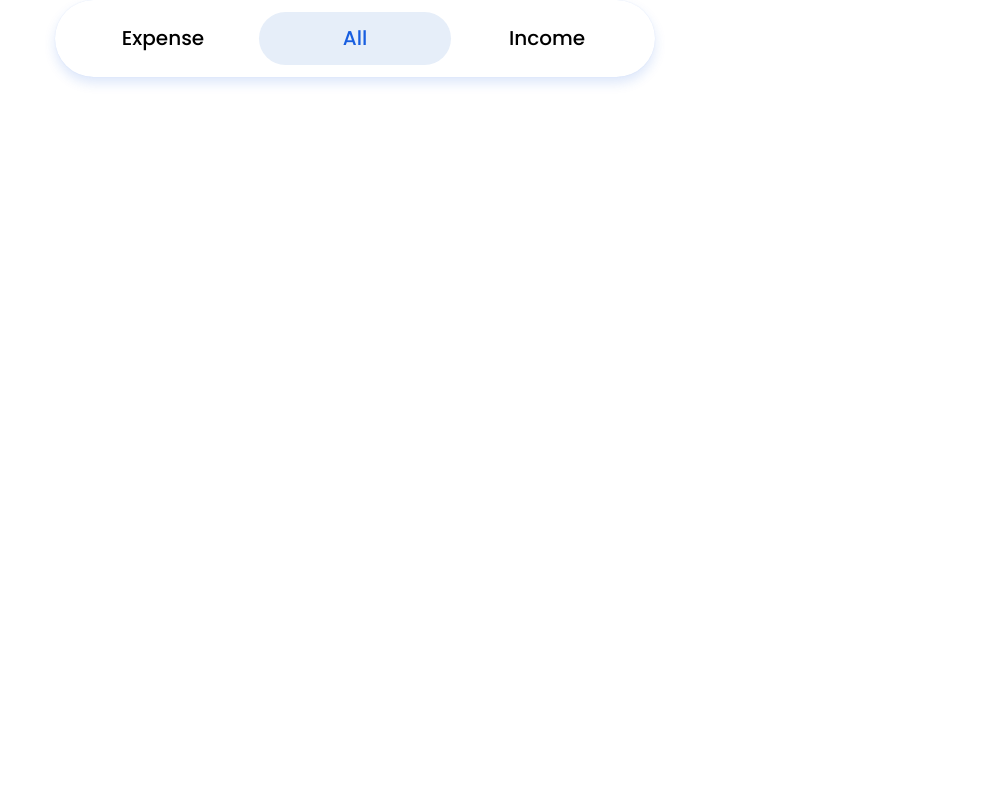
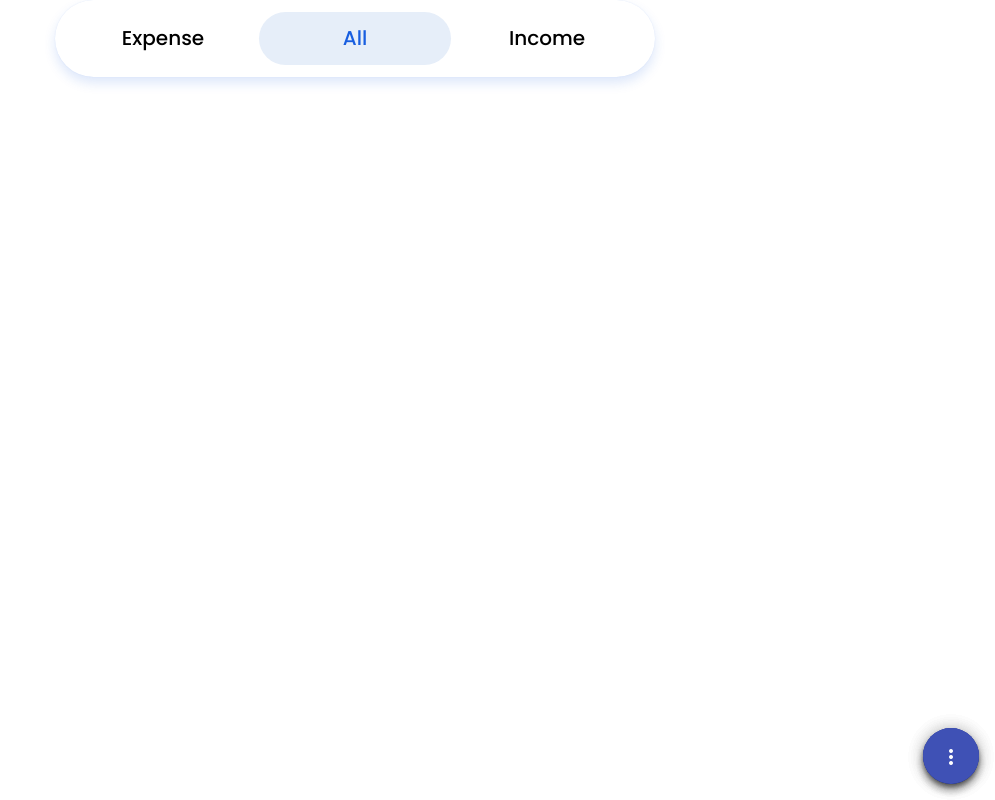
Before and after one commit to manprit-tiwari/ExpenseTracker, an Angular app: page / in a window 1280 px wide. Shown: the whole page, without its empty margins (285-1280 px from the left). Built offline with nearby package versions, Linux system fonts and the light colour scheme.

Commit message:
added add-form component

```diff
--- a/src/app/app.component.html
+++ b/src/app/app.component.html
@@ -1 +1,15 @@
 <app-tabs (tab)="tabChangeHandler($event)"></app-tabs>
+
+<div class="add-button">
+    <button type="button" class="menu-button" (click)="moreMenuOpen = !moreMenuOpen" mat-fab
+        [color]="moreMenuOpen? 'warn': 'primary'">
+        <mat-icon>{{moreMenuOpen ? 'close': 'more_vert'}}</mat-icon>
+    </button>
+    <button type="button" class="sub-button" [ngClass]="moreMenuOpen ? 'add-icon': ''" mat-fab color="primary"
+        (click)="openAddForm()">
+        <mat-icon>add</mat-icon>
+    </button>
+    <button type="button" class="sub-button" [ngClass]="moreMenuOpen ? 'profile-icon': ''" mat-fab color="primary">
+        <mat-icon>person</mat-icon>
+    </button>
+</div>
--- a/src/app/app.component.scss
+++ b/src/app/app.component.scss
@@ -0,0 +1,27 @@
+.add-button {
+    position: relative;
+
+    .menu-button {
+        position: fixed;
+        bottom: 1rem;
+        right: 1rem;
+        z-index: 1;
+    }
+
+    .sub-button {
+        position: fixed;
+        bottom: 1rem;
+        right: 1rem;
+        z-index: 0;
+
+        &.add-icon {
+            bottom: 5rem;
+        }
+
+        &.profile-icon {
+            bottom: 9rem;
+        }
+    }
+
+
+}
--- a/src/app/app.component.ts
+++ b/src/app/app.component.ts
@@ -1,4 +1,6 @@
 import { Component } from '@angular/core';
+import { MatDialog } from '@angular/material/dialog';
+import { AddFormComponent } from './components/form/add-form.component';
 
 @Component({
   selector: 'app-root',
@@ -8,7 +10,22 @@ import { Component } from '@angular/core';
 export class AppComponent {
   title = 'ExpenseTracker';
 
+  moreMenuOpen: boolean = false;
+
+  constructor(private dialog: MatDialog) {
+
+  }
+
   tabChangeHandler = (event: string) => {
     console.log(event);
   }
+
+  openAddForm = () => {
+    const AddFormDialog = this.dialog.open(AddFormComponent);
+    this.moreMenuOpen = false;
+
+    AddFormDialog.afterClosed().subscribe((result) => {
+      console.log('Add Form Closed');
+    })
+  }
 }
--- a/src/app/app.module.ts
+++ b/src/app/app.module.ts
@@ -7,11 +7,13 @@ import { BrowserAnimationsModule } from '@angular/platform-browser/animations';
 import { AppMaterialModule } from './modules/material/app-material.module';
 import { TabsComponent } from './components/tabs/tabs.component';
 import { ReactiveFormsModule } from '@angular/forms';
+import { AddFormComponent } from './components/form/add-form.component';
 
 @NgModule({
   declarations: [
     AppComponent,
-    TabsComponent
+    TabsComponent,
+    AddFormComponent
   ],
   imports: [
     BrowserModule,
--- /dev/null
+++ b/src/app/components/form/add-form.component.html
@@ -0,0 +1,38 @@
+<div class="container">
+    <form [formGroup]="addForm" (ngSubmit)="onSubmit()">
+        <mat-form-field appearance="outline">
+            <mat-label>Type</mat-label>
+            <mat-select formControlName="type">
+                <mat-option value="expense">Expense</mat-option>
+                <mat-option value="income">Income</mat-option>
+            </mat-select>
+        </mat-form-field>
+        <mat-form-field appearance="outline">
+            <mat-label>Title</mat-label>
+            <input type="text" matInput formControlName="title">
+        </mat-form-field>
+        <mat-form-field appearance="outline">
+            <mat-label>Amount</mat-label>
+            <input type="number" min="0" step="0.01" matInput formControlName="title">
+        </mat-form-field>
+        <mat-form-field class="date-field" appearance="outline">
+            <mat-label>Date</mat-label>
+            <input matInput [matDatepicker]="datepicker" formControlName="date">
+            <mat-datepicker-toggle matSuffix [for]="datepicker"></mat-datepicker-toggle>
+            <mat-datepicker #datepicker></mat-datepicker>
+            <mat-hint>MM/DD/YYYY</mat-hint>
+        </mat-form-field>
+        <mat-form-field appearance="outline">
+            <mat-label>Method</mat-label>
+            <mat-select formControlName="method">
+                <ng-container *ngFor="let method of paymentMethod">
+                    <mat-option [value]="method">{{method}}</mat-option>
+                </ng-container>
+            </mat-select>
+        </mat-form-field>
+        <div class="form-action">
+            <button type="reset" mat-raised-button color="warn" mat-dialog-close>Cancel</button>
+            <button type="submit" mat-raised-button color="primary">Save</button>
+        </div>
+    </form>
+</div>
--- /dev/null
+++ b/src/app/components/form/add-form.component.scss
@@ -0,0 +1,16 @@
+mat-form-field {
+    width: 100%;
+}
+
+.form-action {
+    display: flex;
+    flex-wrap: wrap;
+    justify-content: center;
+    align-items: center;
+    gap: 1rem;
+
+    button {
+        width: 100%;
+    }
+
+}
--- /dev/null
+++ b/src/app/components/form/add-form.component.ts
@@ -0,0 +1,30 @@
+import { Component } from "@angular/core";
+import { FormControl, FormGroup } from "@angular/forms";
+import { MatDialogRef } from "@angular/material/dialog";
+
+
+@Component({
+    selector: 'app-add-form',
+    templateUrl: './add-form.component.html',
+    styleUrls: ['./add-form.component.scss']
+})
+export class AddFormComponent {
+
+    constructor(
+        private dialogRef: MatDialogRef<AddFormComponent>
+    ) { }
+
+    paymentMethod: string[] = ['Cash', 'Card', 'UPI', 'Bank Transfer']
+
+    addForm = new FormGroup({
+        'type': new FormControl('expense'),
+        'title': new FormControl(''),
+        'ammount': new FormControl(''),
+        'date': new FormControl(new Date()),
+        'method': new FormControl('UPI')
+    })
+
+    onSubmit = () => {
+        this.dialogRef.close();
+    }
+}
```
Also changed, not shown: src/app/modules/material/app-material.module.ts (+9 -1 lines).
